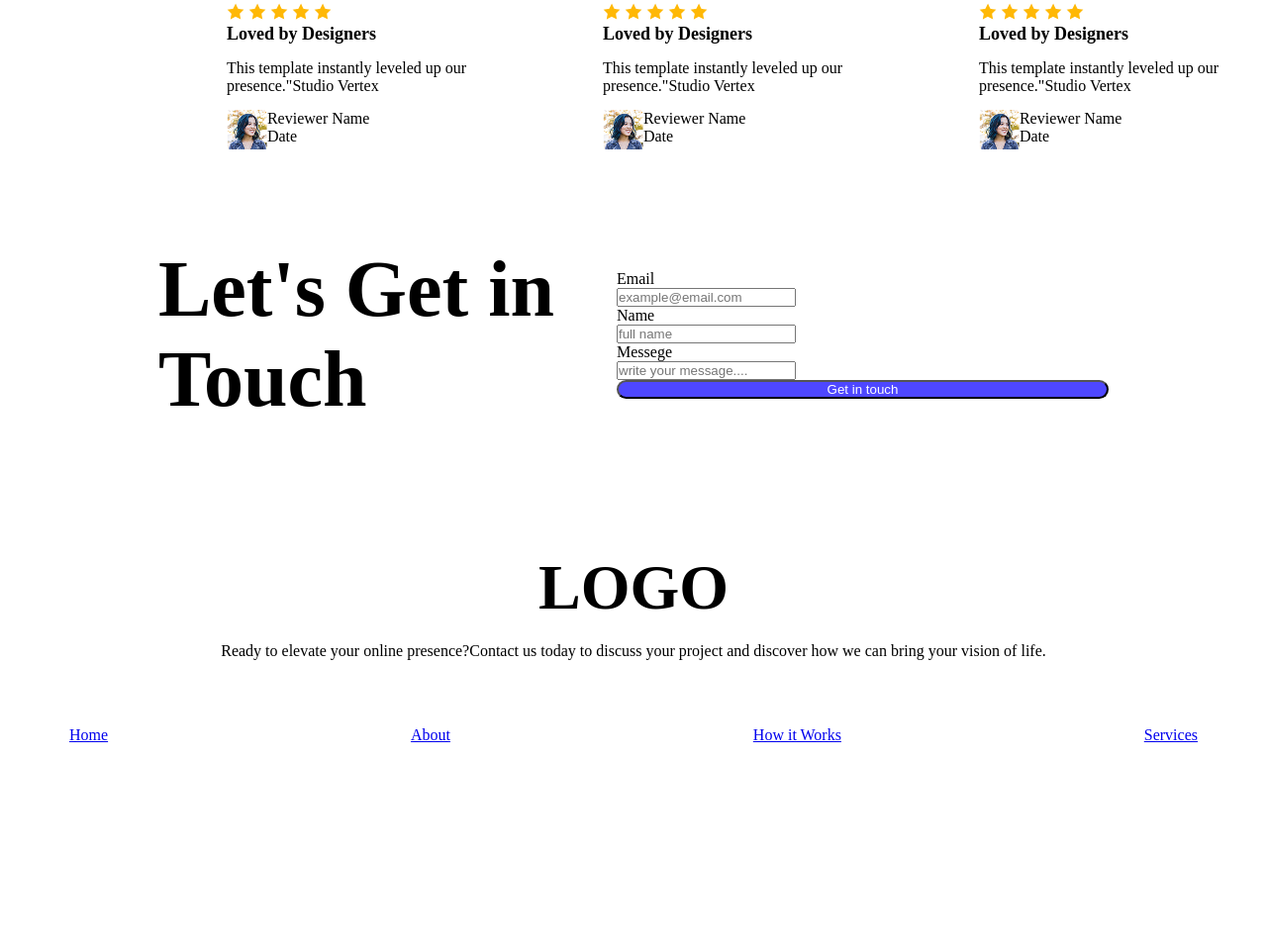
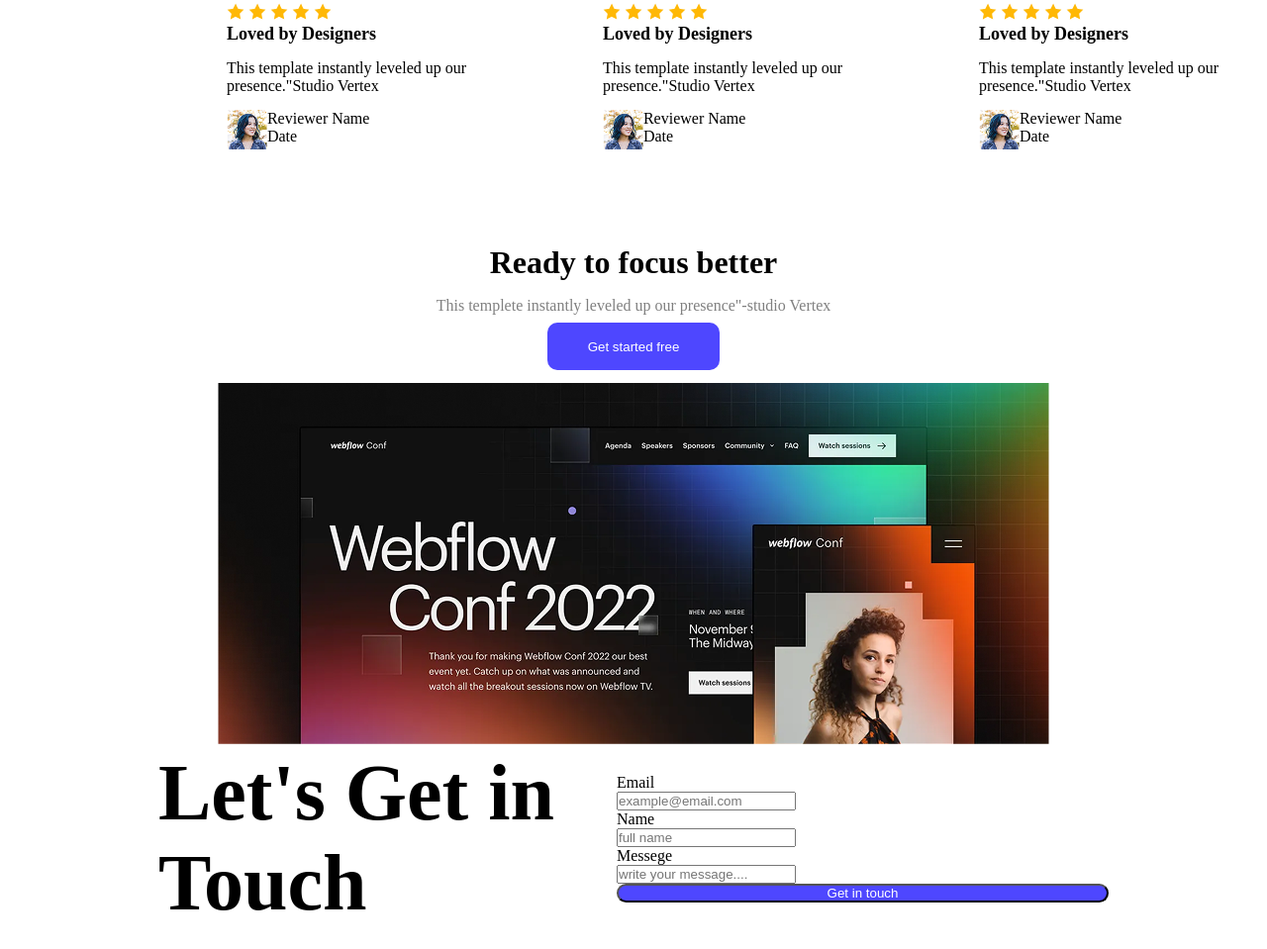
Before and after one commit to fazle5923/first-assign-, a plain HTML site: page index.html in a window 1280 px wide. Shown: the part 1233-2192 px from the top of the page at 99% size. Before the commit the page ends 2051 px from the top, so only its background shows below. Drawn offline with Linux system fonts and the light colour scheme.

Commit message:
added another section

```diff
--- a/index.html
+++ b/index.html
@@ -107,6 +107,13 @@
                 </div 2.3>
 
             </div 2>
+        </section>
+
+        <section class="focus-sec">
+            <h3 class="focus-header">Ready to focus better</h3>
+            <p class="head-para">This templete instantly leveled up our presence"-studio Vertex</p>
+            <button class="free-btn">Get started free</button><br>
+            <img src="./Assets/wc-big.png">
 
 
         </section>
--- a/styles/style.css
+++ b/styles/style.css
@@ -224,3 +224,32 @@ h5{
     color: gainsboro;
     margin: 0 0 0.5em;
 }
+
+.focus-sec{
+    display: block;
+    text-align: center;
+
+
+}
+.focus-header{
+    font-weight: bold;
+    font-size: 2em;
+    margin-bottom: 0.5em;
+}
+
+.head-para{
+    font-weight: lighter;
+    color: grey;
+     margin-bottom: 0.5em;
+}
+
+.free-btn{
+     width: 174px;
+    height: 48px;
+    background-color: #4E47FF;
+    color: #FFFFFF;
+    border-radius: 10px;
+    border: none;
+    gap: auto;
+    margin-bottom: 1em;
+}
```
